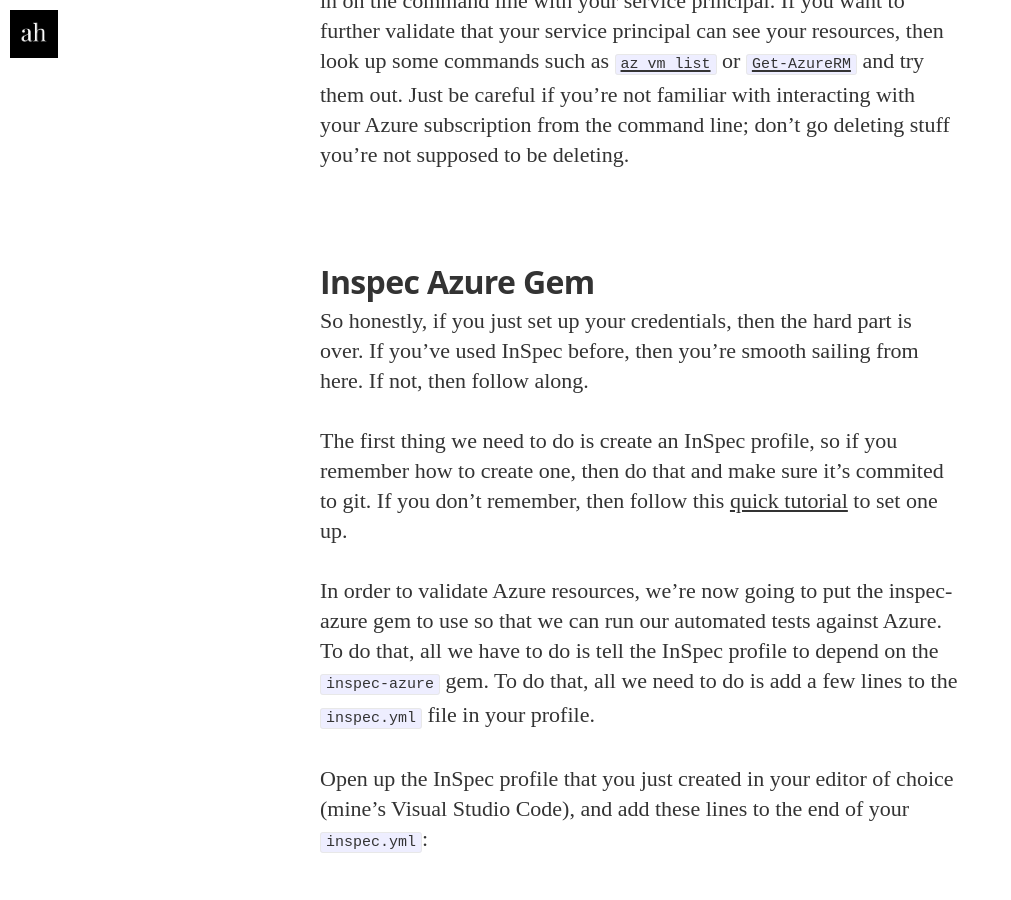
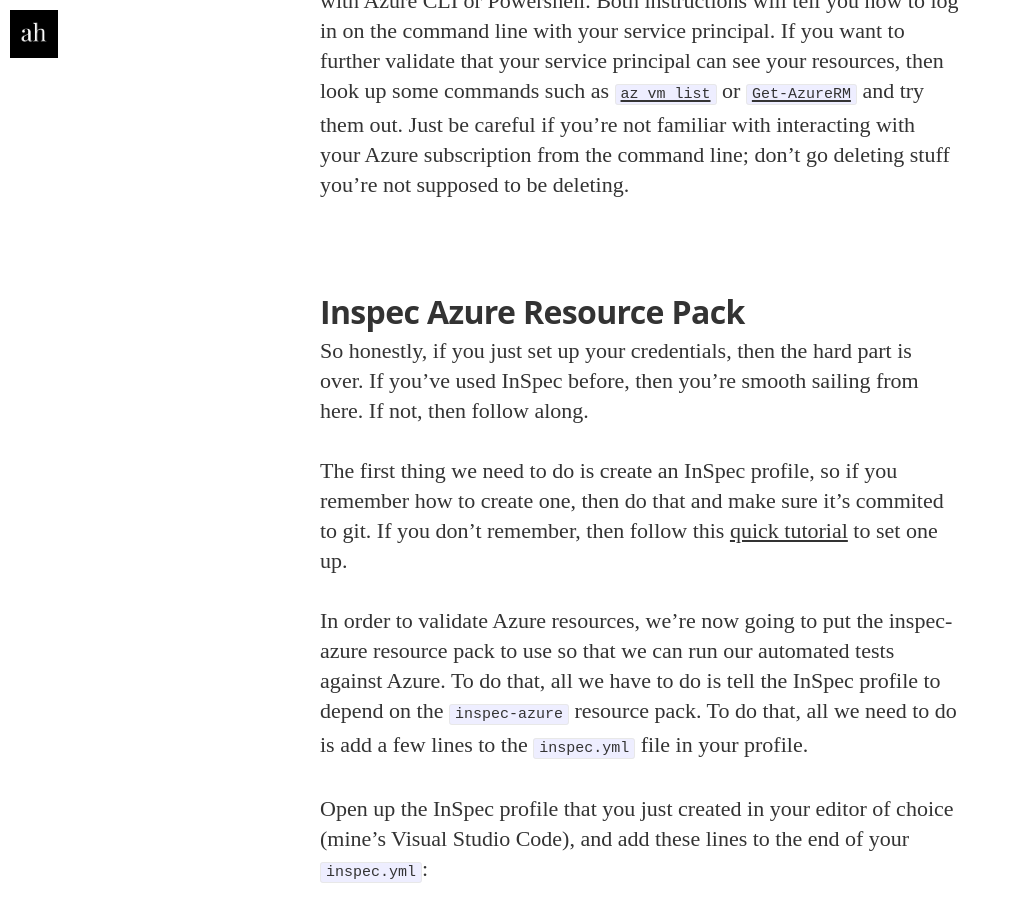
Before and after one commit to anniehedgpeth/anniehedgpeth.github.io, a Jekyll site: the page built from _posts/2019-01-02-inspec-basics-11.md, in a window 1280 px wide and 900 px high, scrolled down 4382 px. Shown: the whole window, without its empty margins (0-1011 px from the left). Built offline with Jekyll 4.4.1, drawn with Linux system fonts in a browser that asks for light colours; nearby versions of some CDN libraries; some web fonts are replaced; some of the changed text lies outside the part shown.

Commit message:
not a gem

```diff
--- a/_posts/2019-01-02-inspec-basics-11.md
+++ b/_posts/2019-01-02-inspec-basics-11.md
@@ -7,7 +7,7 @@
 image: /assets/article_images/2019-01-02-inspec-basics-11/inspec-basics-11.jpg
 image2: /assets/article_images/2019-01-02-inspec-basics-11/inspec-basics-11-mobile.jpg
 ---
-Up until InSpec 2.0, you could only use InSpec to scan actual infrastructure. When resources became available in InSpec to scan cloud subscriptions, I was thrilled. There are a million and one reasons you'd want to take stock of your Azure resources. Whether you're trying to validate that your ARM template or Terraform script did what it said it was going to do, or you have compliance standards that you have to audit, or you just want to make sure that you don't write over anything before a deployment, the [`inspec-azure`](https://github.com/inspec/inspec-azure) gem is a great tool for this.
+Up until InSpec 2.0, you could only use InSpec to scan actual infrastructure. When resources became available in InSpec to scan cloud subscriptions, I was thrilled. There are a million and one reasons you'd want to take stock of your Azure resources. Whether you're trying to validate that your ARM template or Terraform script did what it said it was going to do, or you have compliance standards that you have to audit, or you just want to make sure that you don't write over anything before a deployment, the [`inspec-azure`](https://github.com/inspec/inspec-azure) resource pack is a great tool for this.
 
 But first, if you've missed out on any of my tutorials, you can find them here:
 
@@ -29,7 +29,7 @@
 1. [What you are going to do with InSpec in this tutorial](#what-you-are-going-to-do-with-inspec-in-this-tutorial)
 1. [Why do I need to validate my Azure subscriptions?](#why-do-i-need-to-validate-my-azure-subscriptions)
 1. [Prerequisites](#prerequisites)
-1. [InSpec Azure Gem](#inspec-azure-gem)
+1. [InSpec Azure Resource Pack](#inspec-azure-resouce-pack)
 1. [RED - write a failing test](#red-write-a-failing-test)
 1. [GREEN - make the tests pass with Terraform](#green-make-the-tests-pass-with-terraform)
 1. [Concluding Thoughts](#concluding-thoughts)
@@ -60,13 +60,13 @@
 
 If you haven't worked with an Azure service principal before, go to the link above and follow the direction for *Setting up Azure credentials for InSpec* and *Setting up the Azure Credenitals File* exactly. It can be pretty frustrating if you set it up incorrectly, so follow the directions carefully. When you think you're finished, validate that your service principal is set up properly by trying to make a few calls to your Azure subscription with Azure CLI or Powershell. Both instructions will tell you how to log in on the command line with your service principal. If you want to further validate that your service principal can see your resources, then look up some commands such as [`az vm list`](https://docs.microsoft.com/en-us/cli/azure/vm?view=azure-cli-latest#az-vm-list) or [`Get-AzureRM`](https://docs.microsoft.com/en-us/powershell/module/azurerm.compute/get-azurermvm?view=azurermps-6.13.0) and try them out. Just be careful if you're not familiar with interacting with your Azure subscription from the command line; don't go deleting stuff you're not supposed to be deleting.
 
-# Inspec Azure Gem
+# Inspec Azure Resource Pack
 
 So honestly, if you just set up your credentials, then the hard part is over. If you've used InSpec before, then you're smooth sailing from here. If not, then follow along.
 
 The first thing we need to do is create an InSpec profile, so if you remember how to create one, then do that and make sure it's commited to git. If you don't remember, then follow this [quick tutorial](http://www.anniehedgie.com/inspec-basics-5) to set one up.
 
-In order to validate Azure resources, we're now going to put the inspec-azure gem to use so that we can run our automated tests against Azure. To do that, all we have to do is tell the InSpec profile to depend on the `inspec-azure` gem. To do that, all we need to do is add a few lines to the `inspec.yml` file in your profile.
+In order to validate Azure resources, we're now going to put the inspec-azure resource pack to use so that we can run our automated tests against Azure. To do that, all we have to do is tell the InSpec profile to depend on the `inspec-azure` resource pack. To do that, all we need to do is add a few lines to the `inspec.yml` file in your profile.
 
 Open up the InSpec profile that you just created in your editor of choice (mine's Visual Studio Code), and add these lines to the end of your `inspec.yml`:
 
```
